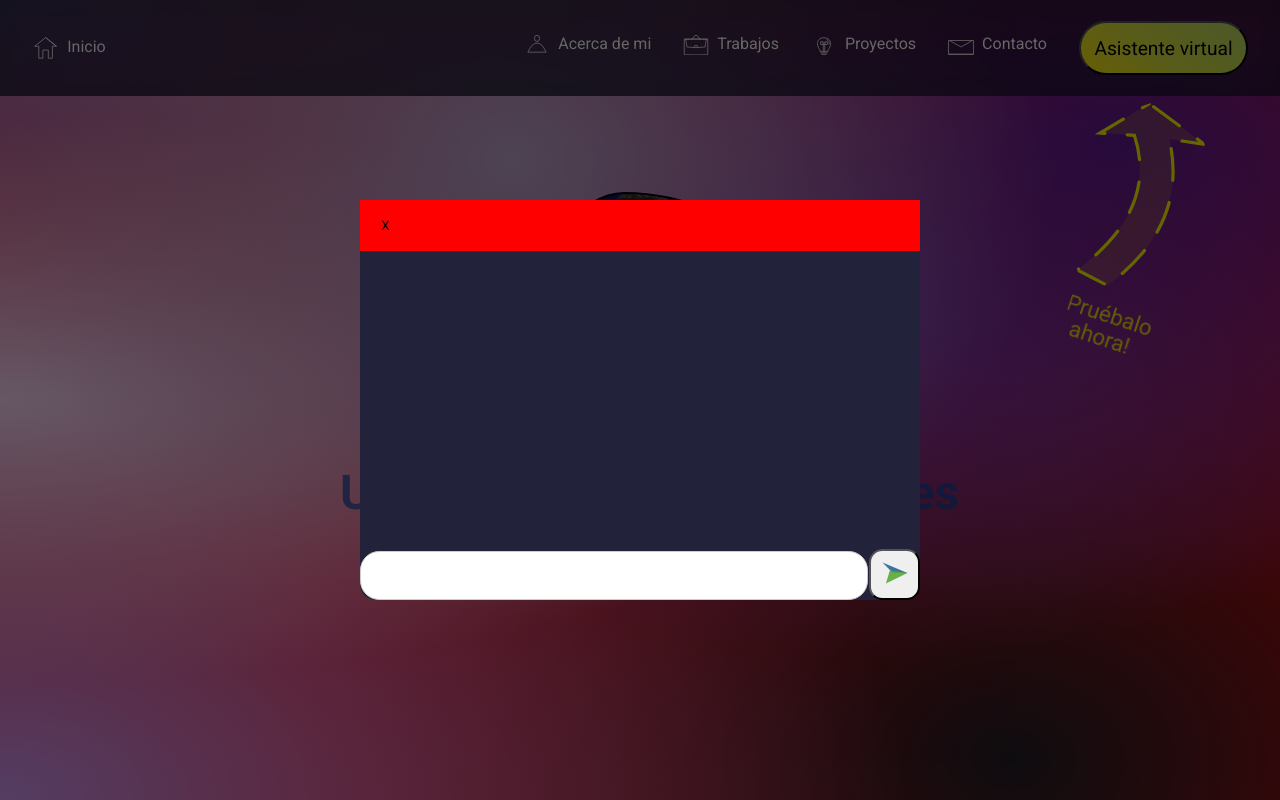
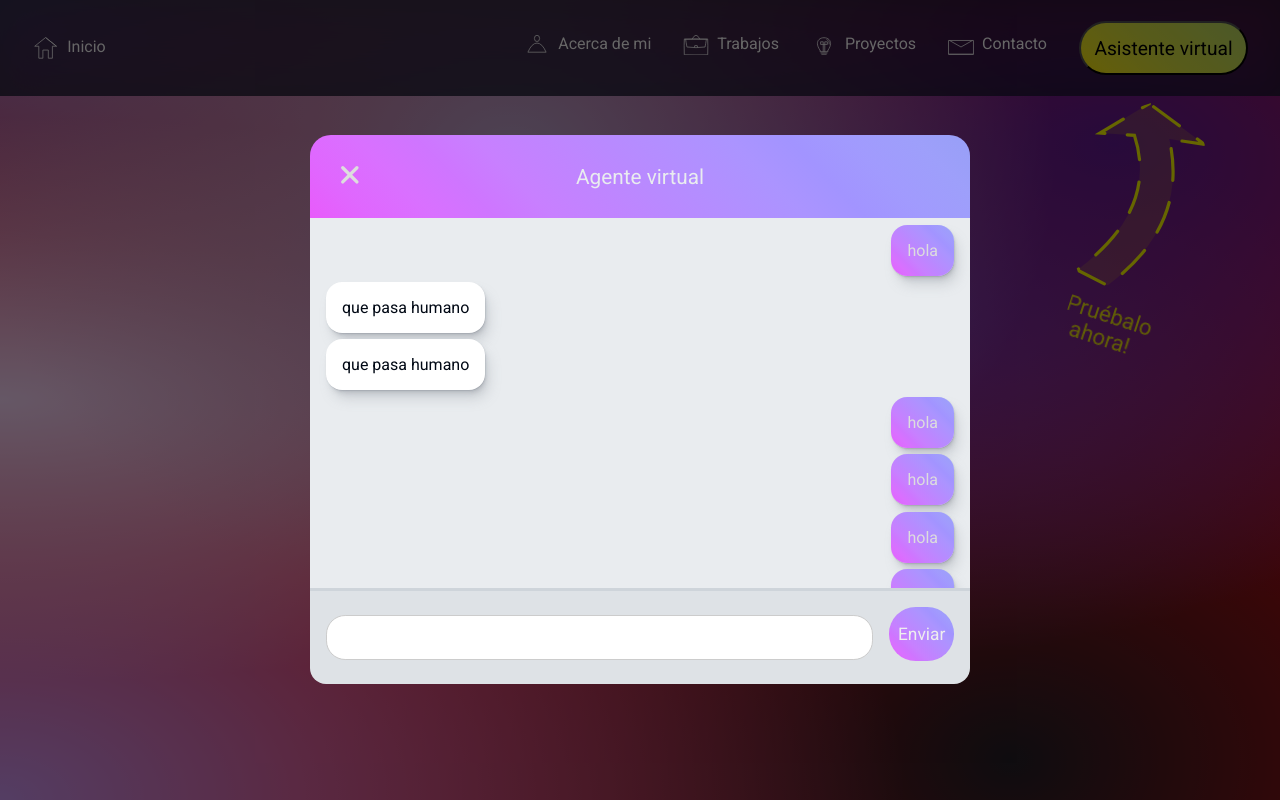
Before and after one commit to Joaquin-Quiroz-Gajardo/Portafolio, a React (Create React App) app: page / in a window 1280 px wide. Shown: the top 800 px of the page. Built offline with nearby package versions, Linux system fonts and the light colour scheme.

Commit message:
diseño chat casi listo

```diff
--- a/src/App.css
+++ b/src/App.css
@@ -773,45 +773,133 @@ input[type="text"] {
 }
 
 .chat{
-  background-color: #22223b;
-  width: 560px;
-  height: 400px;
-  /* padding: 3em; */
-  border-radius: 1em;
+  background-color: #e9ecef;
+  width: 660px;
+  height: 530px;
+  border-radius: 3em 3em 1em 1em;
   position: relative;
 }
 
-.chat input{
-  position: absolute;
-  bottom: 0;
-  left: 0;
-  margin: 0;
-  width: calc(100% - 2.7em);
-}
-.chat button{
-  position: absolute;
-  bottom: 0;
-  right: 0;
-  /* background-color: lightgrey; */
-  border-radius: 1em;
-  height: 3.8em;
-  width: 3.8em;
-}
-.converzacion{
-  position: absolute;
+.barra-salir-chat{
+  position: relative;
+  background-image: linear-gradient(
+    45deg,
+    hsl(293deg 95% 67%) 0%,
+    hsl(288deg 99% 70%) 8%,
+    hsl(284deg 100% 72%) 17%,
+    hsl(279deg 100% 73%) 25%,
+    hsl(274deg 100% 75%) 33%,
+    hsl(269deg 100% 76%) 42%,
+    hsl(264deg 100% 77%) 50%,
+    hsl(259deg 100% 78%) 58%,
+    hsl(253deg 100% 79%) 67%,
+    hsl(248deg 100% 79%) 75%,
+    hsl(244deg 97% 80%) 83%,
+    hsl(239deg 91% 80%) 92%,
+    hsl(235deg 85% 78%) 100%
+  );
+  border-radius: 1em 1em 0 0;
+  height: 4em;
+  background-color: red;
+  color: #e9ecef;
+  display: flex;
+  align-items: center;
+  justify-content: center;
+  font-size: 1.3em;
 }
 
-.salir{
+.barra-salir-chat button{
   position: absolute;
-  z-index: 110;
-  padding-right: 509.34px;
-  background-color: red;
-  left: 0;
+  left: 1.5em;
+  top: 1.5em;
+  border: none;
+  background-color: transparent;
+}
+.barra-salir-chat button svg{
+  width: 3em;
 }
 
-.salir button{
-  position: relative;
-  background-color: transparent;
-  margin: 0;
-  border: 0;
+.conversacion{
+  height: calc(100% - 10em);
+  overflow-y: auto;
 }
+
+.ingreso-texto{
+  padding: 1em;
+  height: 6em;
+  gap: 1em;
+  background-color: #dee2e6;
+  display: flex;
+  border-radius: 0 0 1em 1em;
+  border-top: 0.2em solid #ced4da;
+}
+
+.ingreso-texto button{
+  background-image: linear-gradient(
+    45deg,
+    hsl(293deg 95% 67%) 0%,
+    hsl(288deg 99% 70%) 8%,
+    hsl(284deg 100% 72%) 17%,
+    hsl(279deg 100% 73%) 25%,
+    hsl(274deg 100% 75%) 33%,
+    hsl(269deg 100% 76%) 42%,
+    hsl(264deg 100% 77%) 50%,
+    hsl(259deg 100% 78%) 58%,
+    hsl(253deg 100% 79%) 67%,
+    hsl(248deg 100% 79%) 75%,
+    hsl(244deg 97% 80%) 83%,
+    hsl(239deg 91% 80%) 92%,
+    hsl(235deg 85% 78%) 100%
+  );
+  border-radius: 2em;
+  height: 4em;
+  border: #aaa;
+}
+
+.ingreso-texto button p{
+  padding: 0.5em;
+  font-size: 1.3em;
+  color: #eee;
+}
+
+.human-message, .ia-message{
+  padding: 1em;
+  margin: 0.4em 1em 0.4em 1em;
+  border-radius: 1em;
+  /* border: 2px solid #aaa; */
+  border: none;
+  width: fit-content;
+
+  --shadow-color: 210deg 6% 58%;
+  box-shadow: 0.3px 0.5px 0.7px hsl(var(--shadow-color) / 0.36),
+    0.8px 1.6px 2px -0.8px hsl(var(--shadow-color) / 0.36),
+    2.1px 4.1px 5.2px -1.7px hsl(var(--shadow-color) / 0.36),
+    5px 10px 12.6px -2.5px hsl(var(--shadow-color) / 0.36);;
+}
+
+.human-message{
+  background-image: linear-gradient(
+    45deg,
+    hsl(293deg 95% 67%) 0%,
+    hsl(288deg 99% 70%) 8%,
+    hsl(284deg 100% 72%) 17%,
+    hsl(279deg 100% 73%) 25%,
+    hsl(274deg 100% 75%) 33%,
+    hsl(269deg 100% 76%) 42%,
+    hsl(264deg 100% 77%) 50%,
+    hsl(259deg 100% 78%) 58%,
+    hsl(253deg 100% 79%) 67%,
+    hsl(248deg 100% 79%) 75%,
+    hsl(244deg 97% 80%) 83%,
+    hsl(239deg 91% 80%) 92%,
+    hsl(235deg 85% 78%) 100%
+  );
+  color: #ddd;
+  margin-left: 5em;
+  margin-left: auto;
+}
+
+.ia-message{
+  background-color: #fff;
+  color: #000814;
+}
--- a/src/App.tsx
+++ b/src/App.tsx
@@ -25,6 +25,7 @@ import Network from "./allSVG/Network";
 import Pilas from "./allSVG/Pilas";
 import Bot from "./allSVG/Bot";
 import Enviar from "./allSVG/Enviar";
+import Salir from "./allSVG/Salir";
 
 function App() {
   const [displayNavLinks, setDisplayNavLinks] = useState<boolean>(false)
@@ -284,18 +285,34 @@ function App() {
 
       <div className="reAct-agent">
         <div className="chat">
-          <div className="converzacion">
-            <div className="salir">
-              <button>X</button>
-            </div>
+          <div className="barra-salir-chat">
+            <p>Agente virtual</p>
+            <button><Salir></Salir></button>
+          </div>
+          <div className="conversacion">
+            <p className="human-message">hola</p>
+            <p className="ia-message">que pasa humano</p>
+            <p className="ia-message">que pasa humano</p>
+            <p className="human-message">hola</p>
+            <p className="human-message">hola</p>
+            <p className="human-message">hola</p>
+            <p className="human-message">hola</p>
+            <p className="human-message">hola</p>
+            <p className="human-message">hola</p>
+            <p className="human-message">hola Lorem ipsum dolor sit amet consectetur adipisicing elit. Doloribus quos rerum praesentium fugit rem, ratione molestiae labore suscipit ipsam voluptatem pariatur, minus, atque optio amet ullam repellat officia id delectus vitae saepe itaque et aut excepturi error! Non officiis, quia dolorem animi perspiciatis tempore. Facere cumque temporibus ipsa fuga mollitia.</p>
+            <p className="human-message">hola</p>
+            <p className="human-message">hola</p>
+            <p className="human-message">hola</p>
+            <p className="human-message">hola</p>
+            <p className="human-message">hola</p>
 
           </div>
-          <form action="POST">
-            <input type="text" />
+          <div className="ingreso-texto">
+            <input type="text" className="entrada-human-message" />
             <button>
-              <Enviar></Enviar>
+              <p>Enviar</p>
             </button>
-          </form>
+          </div>
         </div>
       </div>
 
--- a/src/allSVG/Enviar.tsx
+++ b/src/allSVG/Enviar.tsx
@@ -2,28 +2,36 @@ import React from 'react'
 
 const Enviar = () => {
   return (
-    <svg
-  viewBox="0 0 100 100"
-  width="26"
-  className="new-marker"
->
-  <path
-    className=""
-    d="
-    M 2,10
-    L 98,50 40,48 2,10 z
-    "
-    fill="#1e6091dd"
-  />
-  <path
-    className=""
-    d="
-    M 15,90
-    L 98,50 30,40 15,90 z
-    "
-    fill="#55a630dd"
-  />
-  </svg>
+    <svg fill="#000000" xmlns="http://www.w3.org/2000/svg"
+	 width="800px" height="800px" viewBox="0 0 52 52" >
+<path
+  fill="white"
+  d="M2.1,44.5l4.4-16.3h18.6c0.5,0,1-0.5,1-1v-2c0-0.5-0.5-1-1-1H6.5l-4.3-16l0,0C2.1,8,2,7.7,2,7.4
+	C2,6.7,2.7,6,3.5,6.1c0.2,0,0.3,0.1,0.5,0.1l0,0l0,0l0,0l45,18.5c0.6,0.2,1,0.8,1,1.4s-0.4,1.1-0.9,1.3l0,0L4,46.4l0,0
+	c-0.2,0.1-0.4,0.1-0.6,0.1C2.6,46.4,2,45.8,2,45C2,44.8,2,44.7,2.1,44.5L2.1,44.5z"/>
+</svg>
+//     <svg
+//   viewBox="0 0 100 100"
+//   width="26"
+//   className="new-marker"
+// >
+//   <path
+//     className=""
+//     d="
+//     M 2,10
+//     L 98,50 40,48 2,10 z
+//     "
+//     fill="#1e6091dd"
+//   />
+//   <path
+//     className=""
+//     d="
+//     M 15,90
+//     L 98,50 30,40 15,90 z
+//     "
+//     fill="#55a630dd"
+//   />
+//   </svg>
   )
 }
 
--- /dev/null
+++ b/src/allSVG/Salir.tsx
@@ -0,0 +1,11 @@
+import React from 'react'
+
+const Salir = () => {
+  return (
+    <svg fill="#ddd" width="800px" height="800px" viewBox="-6 -6 24 24" xmlns="http://www.w3.org/2000/svg" preserveAspectRatio="xMinYMin">
+        <path d='M7.314 5.9l3.535-3.536A1 1 0 1 0 9.435.95L5.899 4.485 2.364.95A1 1 0 1 0 .95 2.364l3.535 3.535L.95 9.435a1 1 0 1 0 1.414 1.414l3.535-3.535 3.536 3.535a1 1 0 1 0 1.414-1.414L7.314 5.899z' />
+        </svg>
+  )
+}
+
+export default Salir
```
